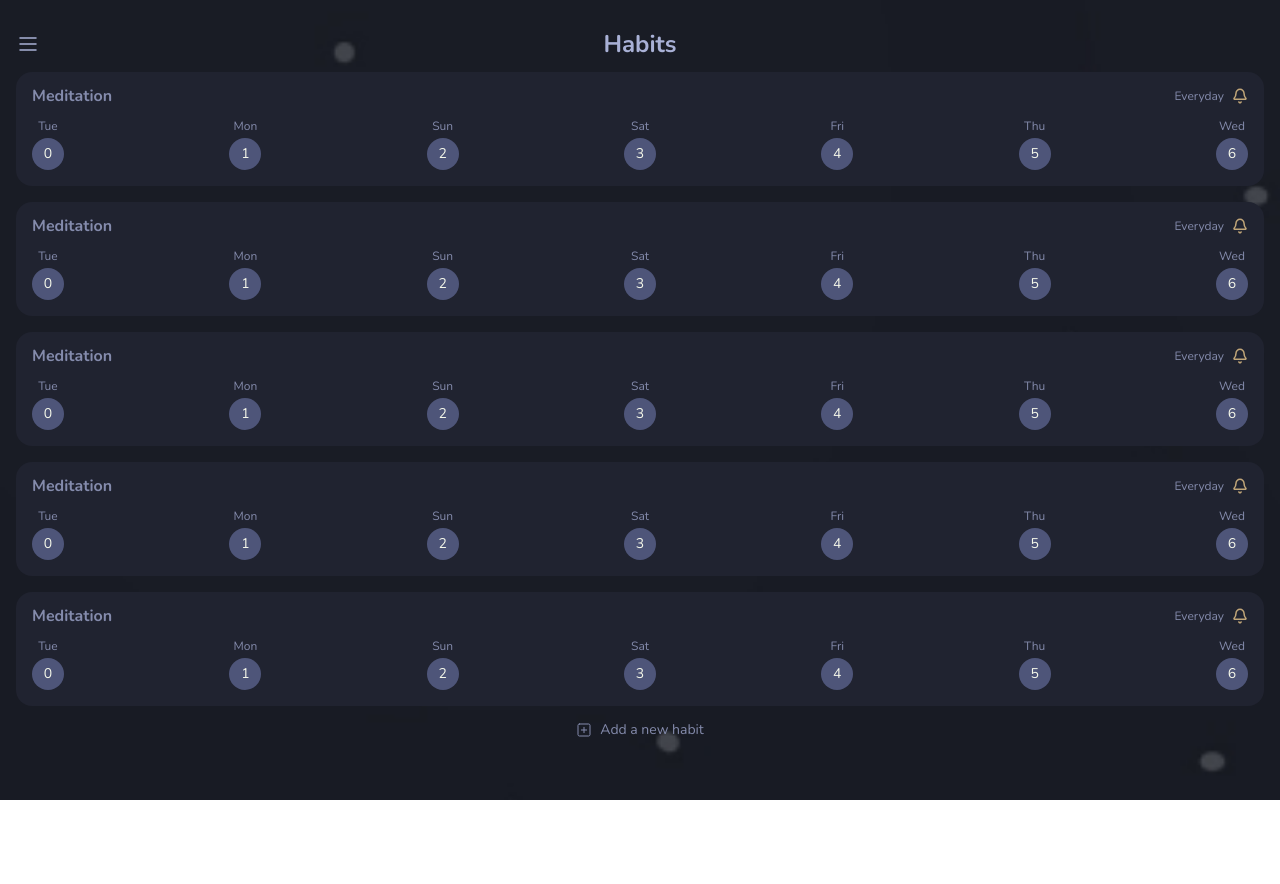
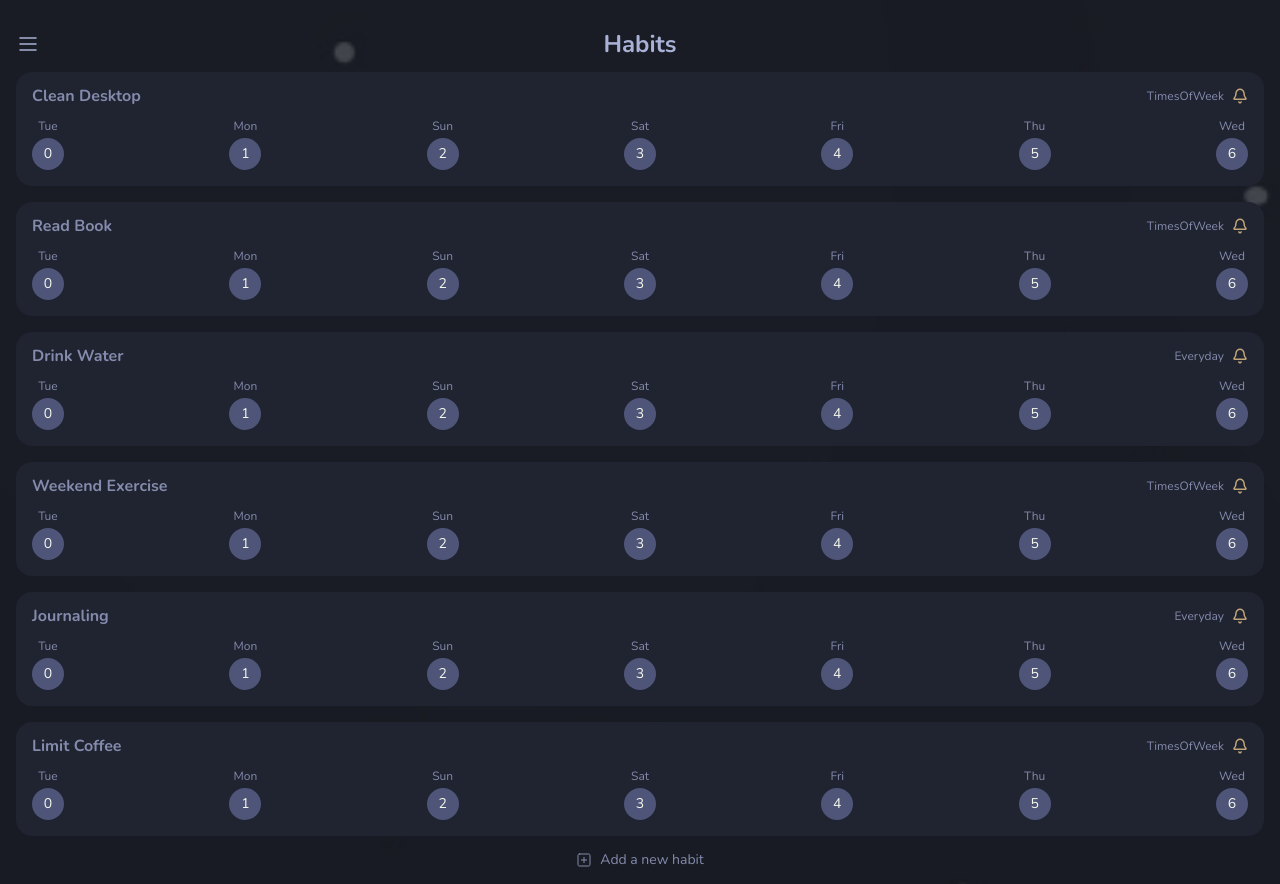
Before and after one commit to OleksandrKirkov/HabitTrackerFrontend, a Next.js app: page / in a window 1280 px wide. Before the commit the page ends 800 px from the top, so only its background shows below. Built offline with nearby package versions, Linux system fonts and the light colour scheme.

Commit message:
chore: update show habit in habit card, card value and home screen

```diff
--- a/src/components/screens/home/habit-card/card-value.tsx
+++ b/src/components/screens/home/habit-card/card-value.tsx
@@ -1,10 +1,10 @@
 import { ReactNode } from 'react'
 
-import { HabitColors } from '@/types/habit.type'
+import { HabitColor } from '@/types/habit.type'
 
 interface ValueProps {
     children: ReactNode
-    color: HabitColors
+    color: HabitColor
     is_complete: boolean
     is_today: boolean
 }
@@ -28,7 +28,7 @@ function Value({ children, color, is_complete, is_today }: ValueProps) {
 }
 
 interface DayItemProps {
-    color: HabitColors
+    color: HabitColor
     is_complete: boolean
     is_today: boolean
     title: string
--- a/src/components/screens/home/habit-card/habit-card.tsx
+++ b/src/components/screens/home/habit-card/habit-card.tsx
@@ -11,9 +11,9 @@ export function HabitCard(props: HabitType) {
     return (
         <Link href={`/habits/${props.id}`} className='block p-4 bg-secondary rounded-2xl w-full'>
             <div className='flex items-center gap-4 justify-between mb-4'>
-                <p className='font-bold leading-none text-text'>{props.name}</p>
+                <p className='font-bold leading-none text-text'>{props.title}</p>
                 <div className='flex items-center gap-2'>
-                    <p className='text-xs text-text'>{props.timesPerDay || 'Everyday'}</p>
+                    <p className='text-xs text-text'>{props.frequency.type}</p>
                     <NotificationIcon className={`w-4 h-4 stroke-yellow`} />
                 </div>
             </div>
--- a/src/components/screens/home/home.tsx
+++ b/src/components/screens/home/home.tsx
@@ -1,52 +1,33 @@
+import { AnimatePresence } from 'framer-motion'
+
 import { AddIcon } from '@/components/svg'
-import { HabitType } from '@/types/habit.type'
 
 import { HabitCard } from './habit-card/habit-card'
-
-const habits: HabitType[] = [
-    {
-        color: 'yellow',
-        id: 1,
-        name: 'Meditation',
-        timesPerDay: 0,
-    },
-    {
-        color: 'green',
-        id: 1,
-        name: 'Meditation',
-        timesPerDay: 0,
-    },
-    {
-        color: 'red',
-        id: 1,
-        name: 'Meditation',
-        timesPerDay: 0,
-    },
-    {
-        color: 'blue',
-        id: 1,
-        name: 'Meditation',
-        timesPerDay: 0,
-    },
-    {
-        color: 'violet',
-        id: 1,
-        name: 'Meditation',
-        timesPerDay: 0,
-    },
-]
+import { useHabit } from './hook/useHabit'
 
 export function Home() {
+    const { habits, isLoading } = useHabit()
+
     return (
-        <div className='flex flex-col gap-4 items-center'>
+        <div className='h-full'>
+            <AnimatePresence>
+                {!isLoading ? (
+                    <div key='habits-list' className='flex flex-col gap-4 mb-4'>
                         {habits.map((habit, index) => (
                             <HabitCard key={`${habit.id}_${index}`} {...habit} />
                         ))}
+                    </div>
+                ) : (
+                    <p key='habits-loading'>Loading</p>
+                )}
 
-            <button className='flex items-center gap-2'>
+                <div>
+                    <button className='flex items-center gap-2 mx-auto'>
                         <AddIcon className='w-4 h-4 stroke-text' />
                         <p className='text-sm leading-none text-text'>Add a new habit</p>
                     </button>
                 </div>
+            </AnimatePresence>
+        </div>
     )
 }
```
Lines whose indentation alone changed are shown as unchanged.
